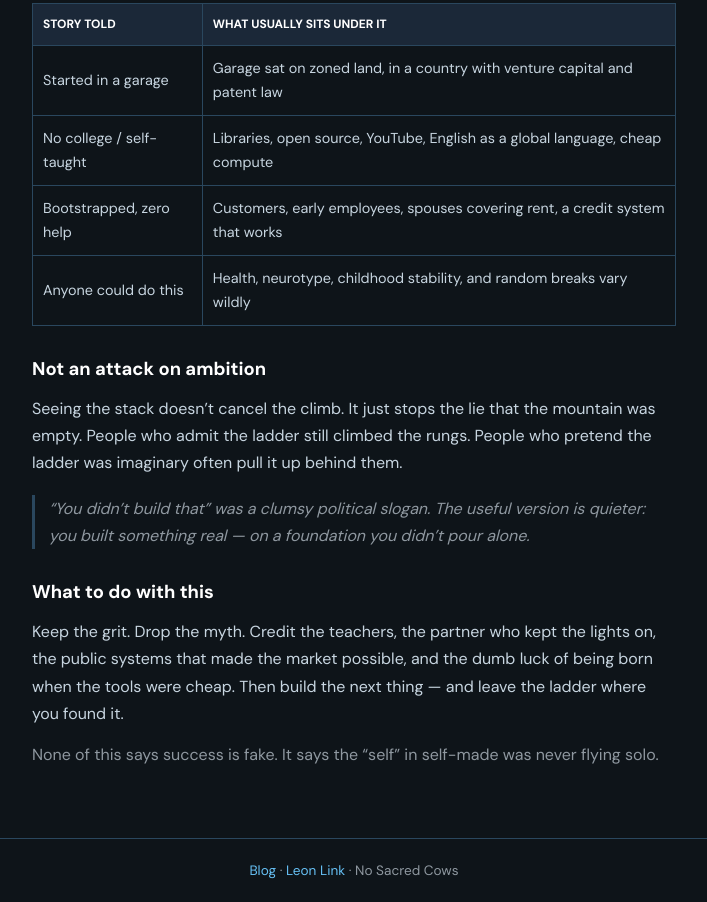
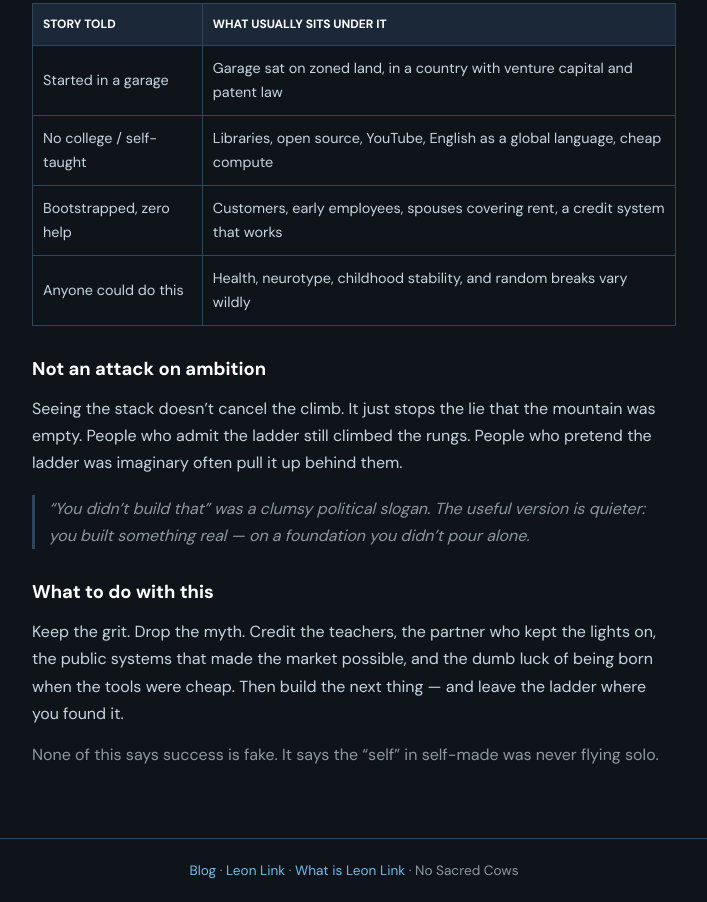
Before and after one commit to leonptucker3886-lab/no-sacred-cows, a plain HTML site: page self-made-myth.html in a window 1280 px wide. Shown: the part 883-1785 px from the top of the page, without its empty margins (286-993 px from the left). Drawn offline with Linux system fonts and the light colour scheme.

Commit message:
blog links + about page

```diff
--- a/self-made-myth.html
+++ b/self-made-myth.html
@@ -150,7 +150,7 @@ input[type=range]{accent-color:var(--accent);flex:1;min-width:140px}
 <p class="muted">None of this says success is fake. It says the “self” in self-made was never flying solo.</p>
 </article>
 <footer>
-<a href="/">Blog</a> · <a href="https://www.leonlink.net">Leon Link</a> · No Sacred Cows
+<a href="/">Blog</a> · <a href="https://www.leonlink.net">Leon Link</a> · <a href="https://www.leonlink.net/what-is-leonlink.html">What is Leon Link</a> · No Sacred Cows
 </footer>
 <script>
 const layers={
```
